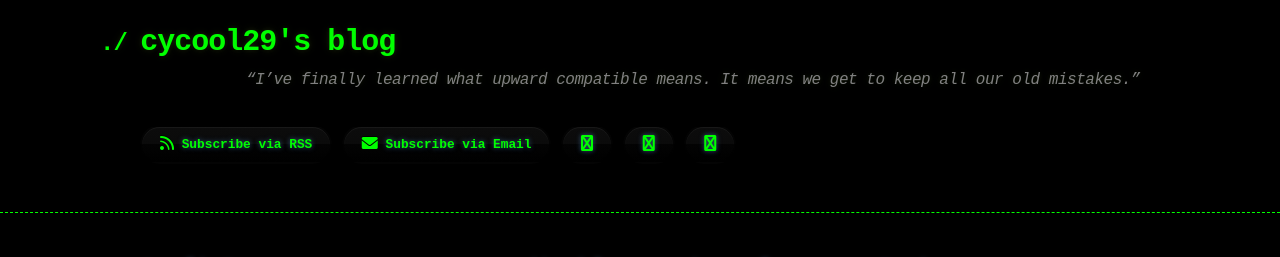
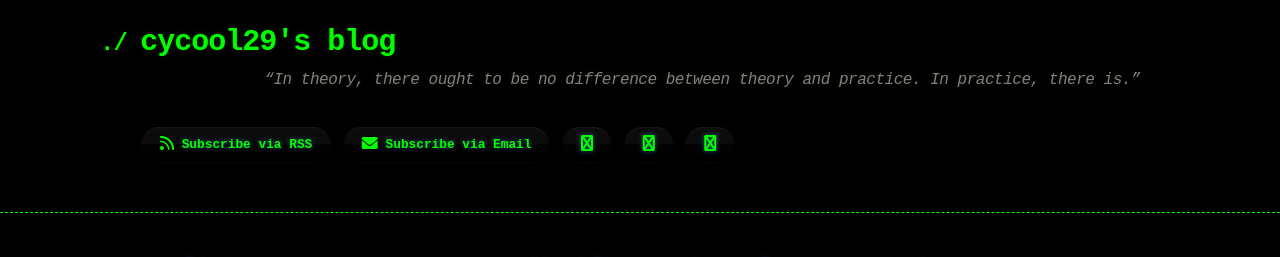
Before and after one commit to cycool29/cycool29.github.io, a Jekyll site: the page built from index.md, in a window 1280 px wide and 900 px high. Shown: the top 257 px of the window. Built offline with Jekyll 4.4.1, drawn with Linux system fonts in a browser that asks for light colours; a style sheet for code colours, icons or effects is not loaded.

Commit message:
Update quotes

```diff
--- a/_config.yml
+++ b/_config.yml
@@ -1,5 +1,5 @@
 title: cycool29's blog
-description: "“I’ve finally learned what upward compatible means. It means we get to keep all our old mistakes.” "
+description: "“In theory, there ought to be no difference between theory and practice. In practice, there is.” "
 bio: A high school student. Intermediate in Python, Git, Bash. Learning JavaScript. He/Him. "
 author: cycool29
 url: https://cycool29.github.io
```
